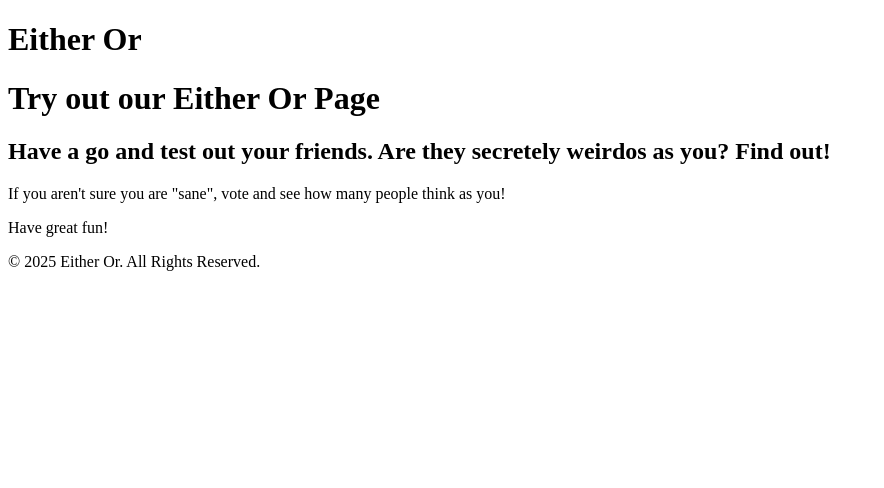
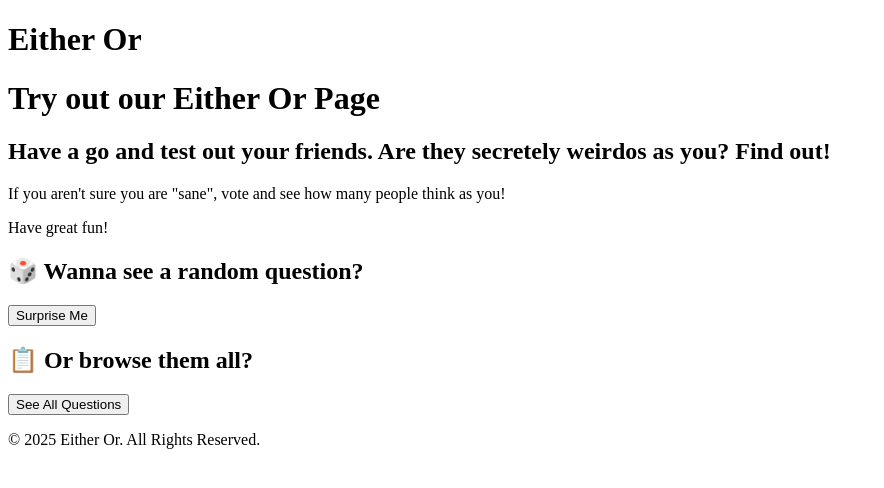
Before and after one commit to Ania58/EitherOr-Frontend, a React (Vite) app: page / in a window 1280 px wide. Shown: the top 488 px of the page, without its empty margins (0-884 px from the left). Built offline with nearby package versions, Linux system fonts and the light colour scheme; no server answers.

Commit message:
improve the MainPage, allowing navigation to a random and all questions, add Router inside main.jsx

```diff
--- a/src/main.jsx
+++ b/src/main.jsx
@@ -1,9 +1,12 @@
 import { StrictMode } from 'react'
 import { createRoot } from 'react-dom/client'
+import { BrowserRouter as Router } from 'react-router-dom';
 import App from './App'
 
 createRoot(document.getElementById('root')).render(
   <StrictMode>
-    <App />
+    <Router>
+      <App />
+    </Router>
   </StrictMode>,
 )
--- a/src/pages/MainPage.jsx
+++ b/src/pages/MainPage.jsx
@@ -1,11 +1,36 @@
+import React from "react";
+import { useNavigate } from "react-router-dom";
+import api from "../api";
+
 
 const MainPage = () => {
+
+    const navigate = useNavigate();
+
+        const handleSurpriseMe = async () => {
+            try {
+                const response = await api.get("/questions/random");
+                navigate(`/questions/${response.data._id}`)
+            } catch (error) {
+                console.error("Error fetching random question", error);
+            }
+        };
+
+
+        const handleSeeAll = async () => {
+                navigate("/questions");
+        };
+
     return (
         <>
             <h1>Try out our Either Or Page</h1>
             <h2>Have a go and test out your friends. Are they secretely weirdos as you? Find out!</h2>
             <p>If you aren't sure you are "sane", vote and see how many people think as you!</p>
             <p>Have great fun!</p>
+            <h2>🎲 Wanna see a random question?</h2>
+            <button onClick={handleSurpriseMe}>Surprise Me</button>
+            <h2>📋 Or browse them all?</h2>
+            <button onClick={handleSeeAll}>See All Questions</button>
         </>
     )
 };
```
